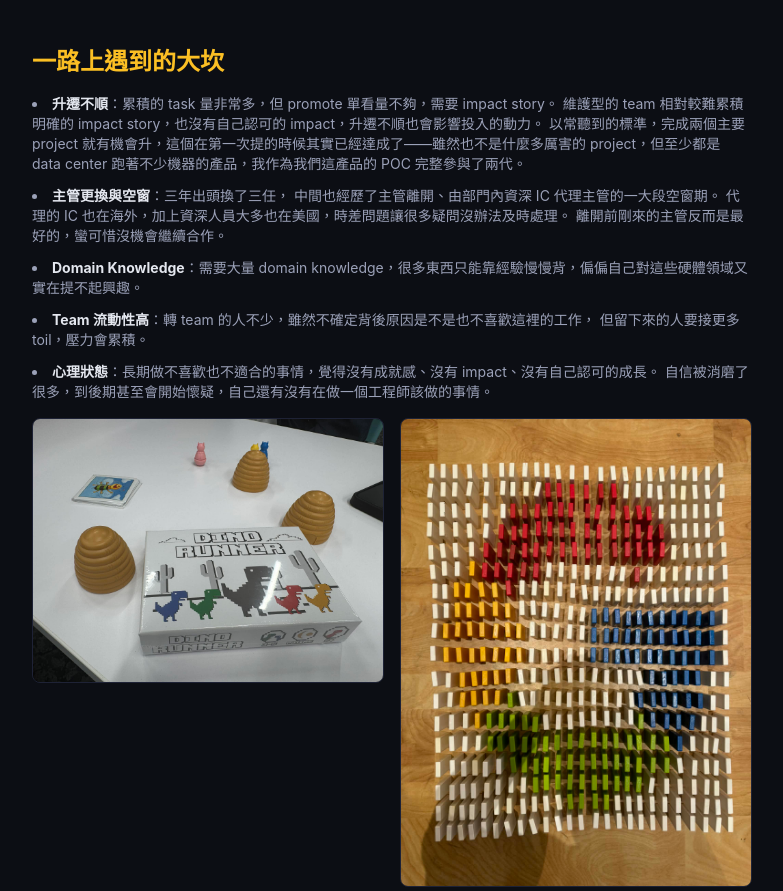
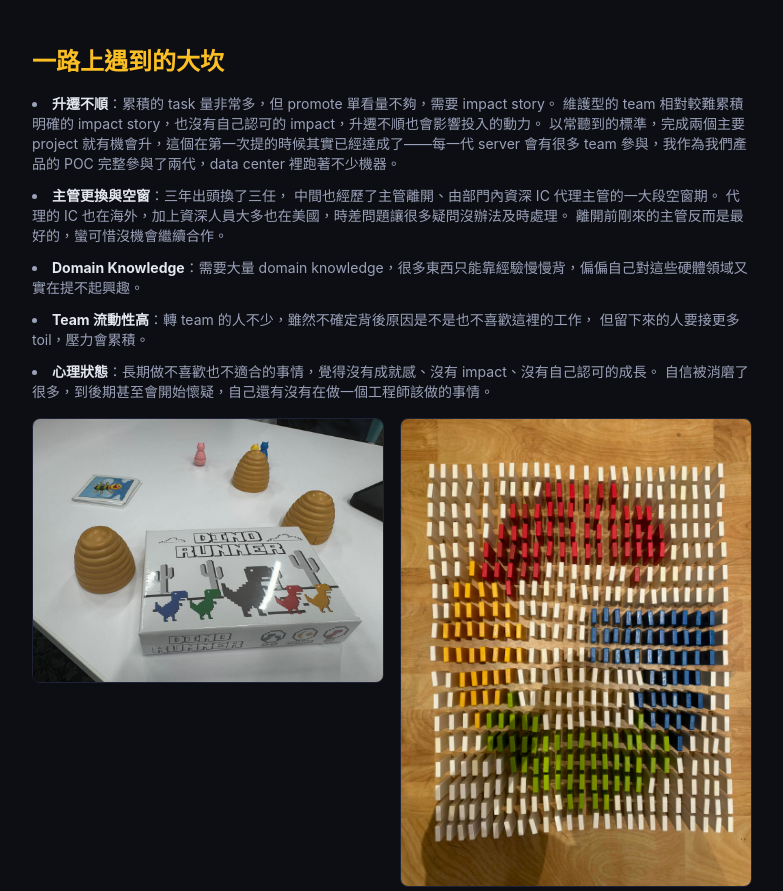
Before and after one commit to HanaYukii/hanayukii-site, a Next.js app: page /blog/leaving-google in a window 1280 px wide. Shown: the part 2786-3677 px from the top of the page, without its empty margins (248-1031 px from the left). Built offline with nearby package versions, Linux system fonts and the light colour scheme.

Commit message:
Clarify server generation context in promotion section

```diff
--- a/src/app/blog/leaving-google/page.tsx
+++ b/src/app/blog/leaving-google/page.tsx
@@ -176,7 +176,7 @@ export default function LeavingGoogle() {
               <li>
                 <strong>升遷不順</strong>：累積的 task 量非常多，但 promote 單看量不夠，需要 impact story。
                 維護型的 team 相對較難累積明確的 impact story，也沒有自己認可的 impact，升遷不順也會影響投入的動力。
-                以常聽到的標準，完成兩個主要 project 就有機會升，這個在第一次提的時候其實已經達成了——雖然也不是什麼多厲害的 project，但至少都是 data center 跑著不少機器的產品，我作為我們這產品的 POC 完整參與了兩代。
+                以常聽到的標準，完成兩個主要 project 就有機會升，這個在第一次提的時候其實已經達成了——每一代 server 會有很多 team 參與，我作為我們產品的 POC 完整參與了兩代，data center 裡跑著不少機器。
               </li>
               <li>
                 <strong>主管更換與空窗</strong>：三年出頭換了三任，
```
